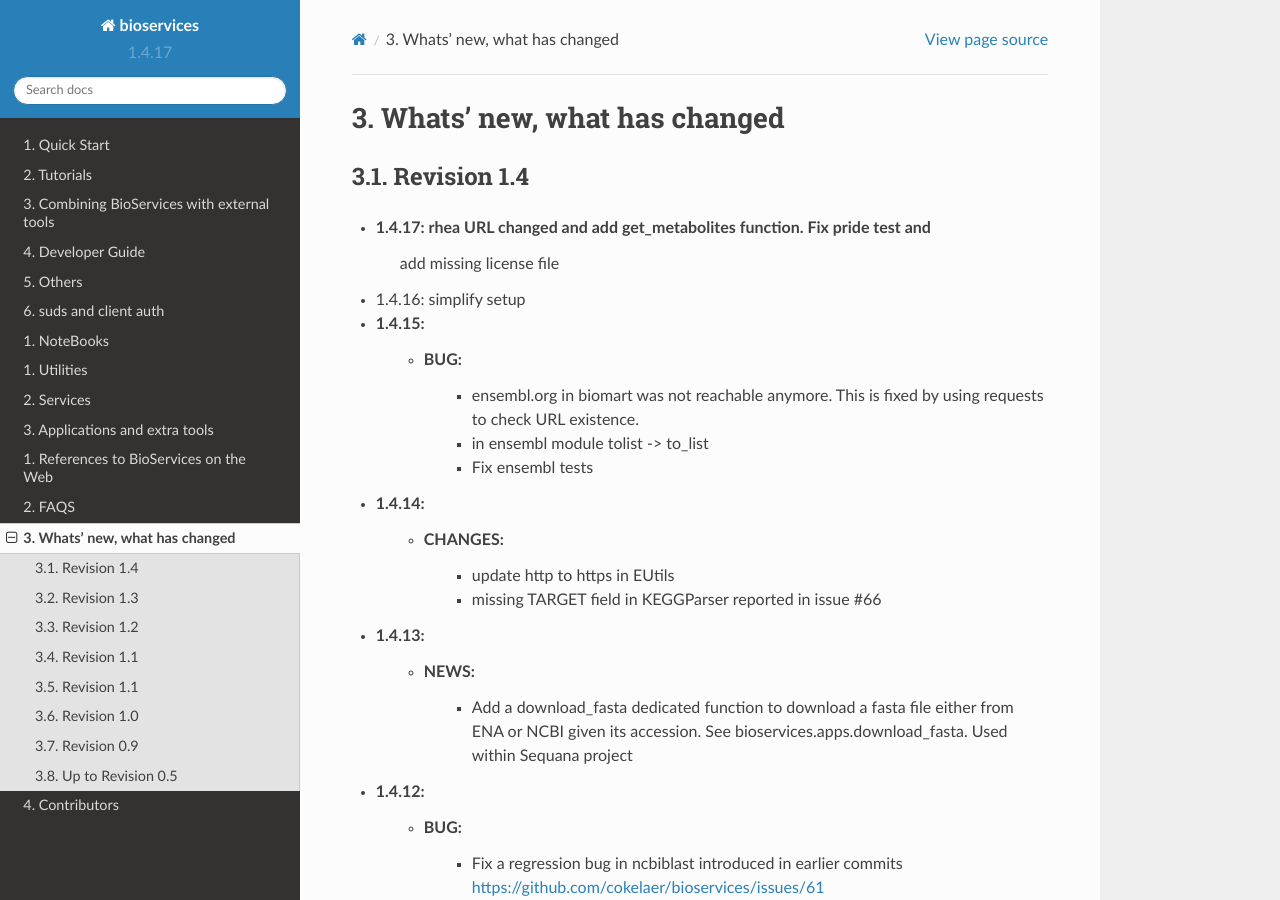
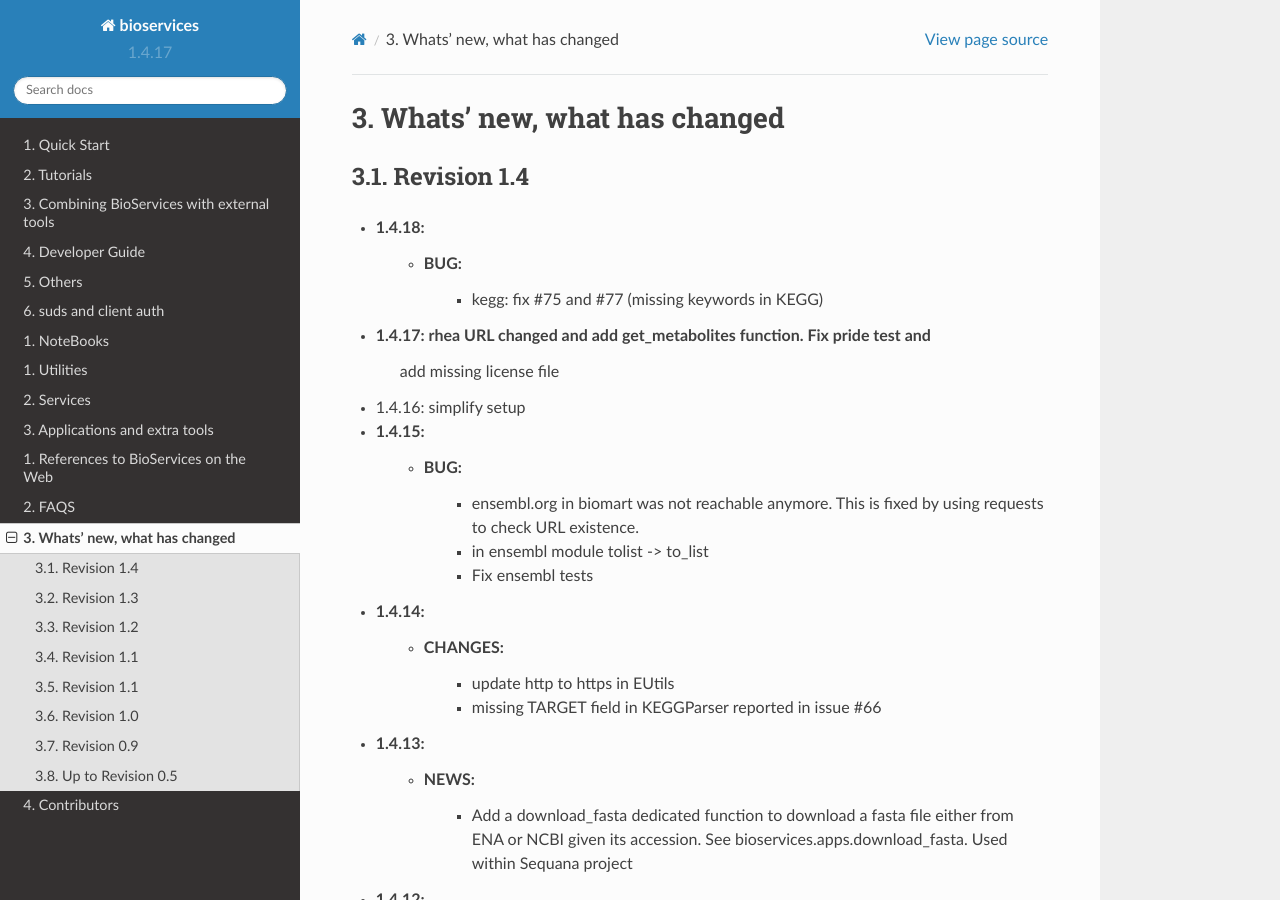
Before and after one commit to cokelaer/bioservices, a Sphinx documentation site: the page built from doc/ChangeLog.rst, in a window 1280 px wide and 900 px high. Built offline with Sphinx 7.4.7 and the Read the Docs theme 2.0.0, drawn with Linux system fonts in a browser that asks for light colours; formulas are drawn with MathJax 3; pages that are not in the unit, such as notebooks, are missing from menus.

Commit message:
update metadata

```diff
--- a/doc/ChangeLog.rst
+++ b/doc/ChangeLog.rst
@@ -7,6 +7,10 @@ Whats' new, what has changed
 
 Revision 1.4
 ---------------
+* 1.4.18:
+    * BUG:
+        * kegg: fix #75 and #77 (missing  keywords in KEGG)
+
 * 1.4.17: rhea URL changed and add get_metabolites function. Fix pride test and
    add missing license file
 
```
